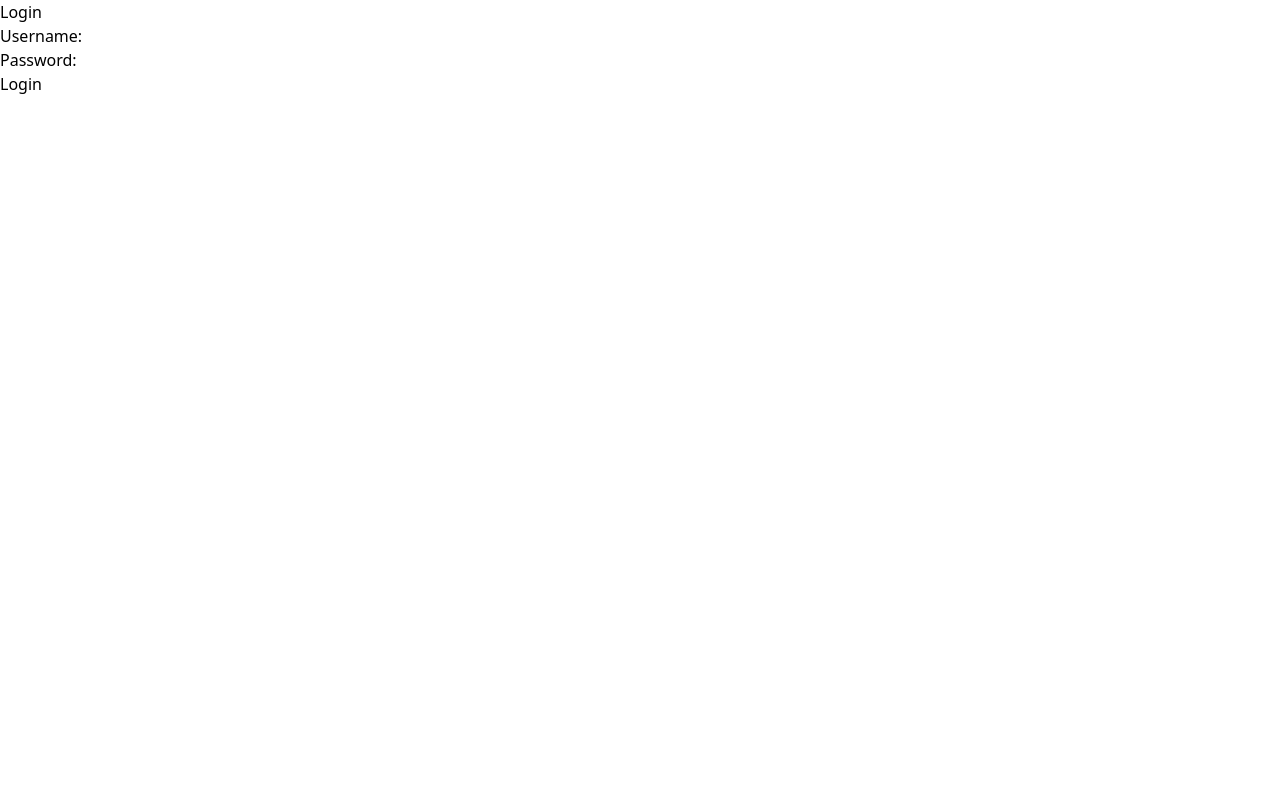
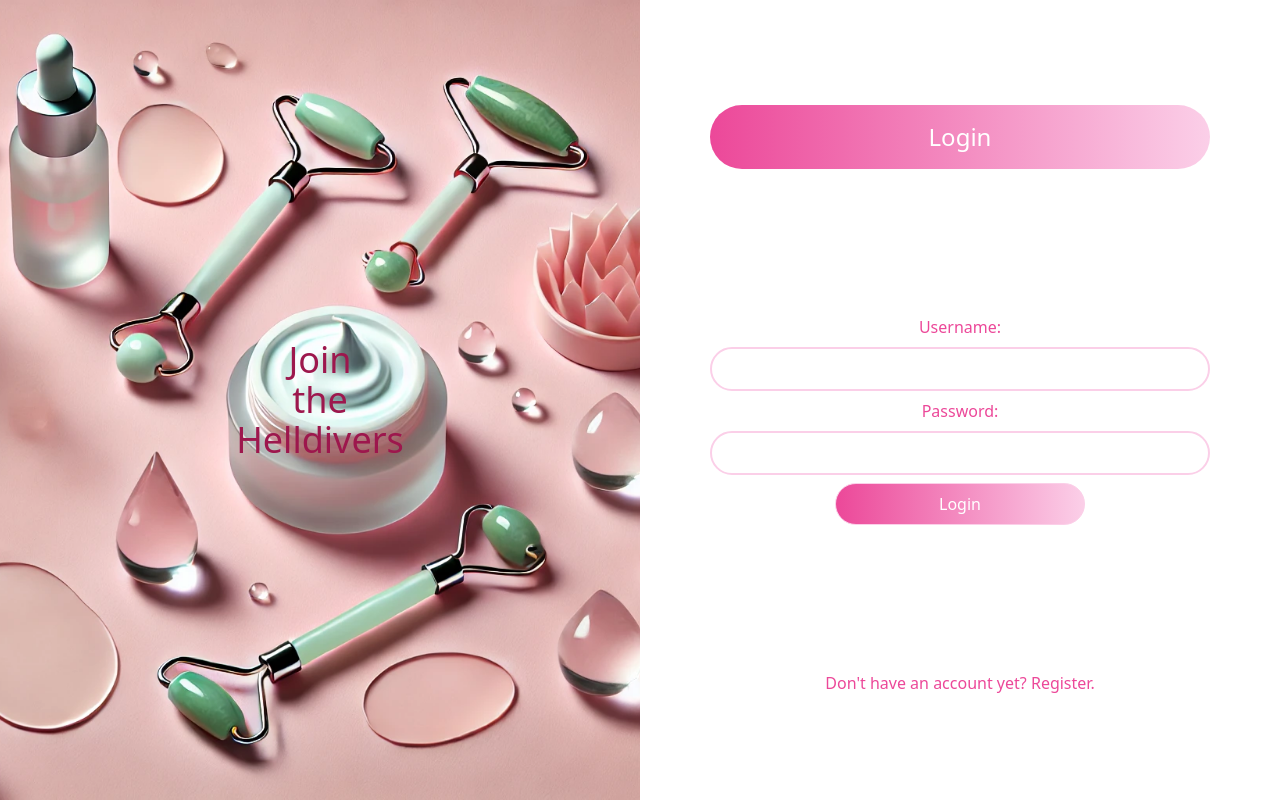
Before and after one commit to stazgmina/skincare-app, a Next.js app: page /pages/login in a window 1280 px wide. Built offline with nearby package versions, Linux system fonts and the light colour scheme.

Commit message:
Refactor login page layout and styling; implement form submission handling

```diff
--- a/app/globals.css
+++ b/app/globals.css
@@ -2,7 +2,7 @@
 @tailwind components;
 @tailwind utilities;
 
-body {
+* {
   box-sizing: border-box;
   margin: 0;
   padding: 0;
--- a/app/pages/login/page.tsx
+++ b/app/pages/login/page.tsx
@@ -1,24 +1,43 @@
+'use client'
+
 import React from 'react'
 
-const Login = () => {
+const login = () => {
+  const handleSubmit = (event: React.FormEvent) => {
+    event.preventDefault()
+    // Handle form submission, send data through JSON
+  }
+
   return (
-    <div>
-      <h1>Login</h1>
-      <form>
-        <label>
-          Username:
-          <input type="text" name="username" />
-        </label>
-        <br />
-        <label>
-          Password:
-          <input type="password" name="password" />
-        </label>
-        <br />
-        <button type="submit">Login</button>
-      </form>
-    </div>
+    <main className="flex flex-col md:flex-row">
+      <section className="bg-[url('/banner.webp')]  bg-cover bg-center grid place-items-center p-8 order-2 md:order-1 h-[500px] md:h-screen w-screen md:w-1/2">
+        <h1 className='text-center text-4xl text-pink-800'>
+          Join<br/>
+          the<br/>
+          Helldivers
+        </h1>
+      </section>
+      <section className="grid place-items-center order-1 md:order-2 h-1/2 md:h-screen w-screen md:w-1/2 p-8 text-pink-500">
+        <h1 className="text-2xl bg-gradient-to-r from-pink-500 to-pink-200 p-4 w-full max-w-[500px] text-white text-center rounded-full">
+          Login
+        </h1>
+        <form onSubmit={handleSubmit} className="grid place-items-center gap-2 w-full">
+          <label htmlFor="username">Username:</label>
+          <input type="text" id="username" name="username" required className="border-2 border-pink-200 rounded-full p-2 w-full max-w-[500px]"/>
+
+          <label htmlFor="password">Password:</label>
+          <input type="password" id="password" name="password" required className="border-2 border-pink-200 rounded-full p-2 w-full max-w-[500px]"/>
+
+          <button type="submit" className="border border-pink-200 rounded-full bg-gradient-to-r from-pink-500 to-pink-200 text-white py-2 px-6 w-full max-w-[250px]">
+            Login
+          </button>
+        </form>
+        <p className="text-center">
+          Don't have an account yet? Register.
+        </p>
+      </section>
+    </main>
   )
 }
 
-export default Login
+export default login
```
Also changed, not shown: public/banner.webp (added).
